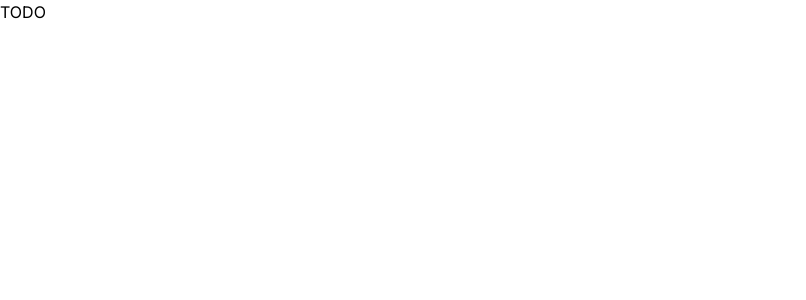
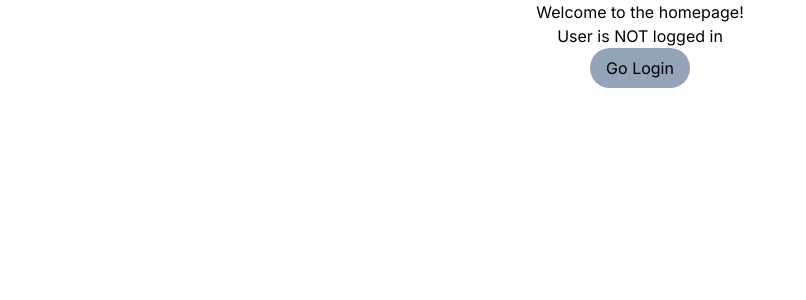
Before and after one commit to rnguyen03/2Fold-AI-Learning-Guide, a Next.js app in the folder hd2/: page / in a window 1280 px wide. Shown: the top 300 px of the page, without its empty margins (0-806 px from the left). Built offline with nearby package versions, Linux system fonts and the light colour scheme; no server answers.

Commit message:
feat(auth): added auth template

```diff
--- /dev/null
+++ b/hd2/src/app/api/auth/[...nextauth]/route.js
@@ -0,0 +1,2 @@
+import { handlers } from "@/lib/auth"; // Referring to the auth.ts we just created
+export const { GET, POST } = handlers;
--- /dev/null
+++ b/hd2/src/app/auth/sign-in/page.jsx
@@ -0,0 +1,19 @@
+"use server";
+
+import GoogleButton from "@/components/GoogleButton";
+import { auth } from "@/lib/auth";
+import { redirect } from "next/navigation";
+
+export default async function SignInPage() {
+  const session = await auth();
+
+  if (session?.user) {
+    redirect("/");
+  }
+
+  return (
+    <div className="flex flex-col gap-2 px-12">
+      <GoogleButton provider={{ id: "google", name: "Google" }} />
+    </div>
+  );
+}
--- a/hd2/src/app/page.js
+++ b/hd2/src/app/page.js
@@ -1,5 +1,31 @@
-import Image from "next/image";
+"use server";
+import { auth, signOut } from "@/lib/auth";
+import Link from "next/link";
 
-export default function Home() {
-  return <div>TODO</div>;
+export default async function Home() {
+  const session = await auth();
+
+  return (
+    <main className="flex flex-col gapy-y-4 justify-center items-center px-12">
+      <h1>Welcome to the homepage!</h1>
+      <p>User is {!session?.user && "NOT"} logged in</p>
+      <Link className="bg-slate-400 rounded-3xl px-4 py-2" href="/auth/sign-in">
+        Go Login
+      </Link>
+      {session?.user && (
+        <>
+          <form
+            action={async () => {
+              "use server";
+              await signOut();
+            }}
+          >
+            <button className="bg-red-400 rounded-3xl px-4 py-2" type="submit">
+              Sign Out
+            </button>
+          </form>
+        </>
+      )}
+    </main>
+  );
 }
--- /dev/null
+++ b/hd2/src/components/GoogleButton.jsx
@@ -0,0 +1,18 @@
+import { signIn } from "@/lib/auth";
+
+export default function GoogleButton({ provider }) {
+  return (
+    <form
+      className="flex flex-col"
+      key={provider.id}
+      action={async () => {
+        "use server";
+        await signIn(provider.id, { redirectTo: "/" });
+      }}
+    >
+      <button className="bg-slate-400 rounded-3xl py-2 px-4" type="submit">
+        <span>Sign in with {provider.name}</span>
+      </button>
+    </form>
+  );
+}
--- /dev/null
+++ b/hd2/src/lib/auth.js
@@ -0,0 +1,30 @@
+import NextAuth from "next-auth";
+import Google from "next-auth/providers/google";
+
+const providers = [Google];
+
+export const providerMap = providers.map((provider) => {
+  if (typeof provider === "function") {
+    const providerData = provider();
+    return { id: providerData.id, name: providerData.name };
+  } else {
+    return { id: provider.id, name: provider.name };
+  }
+});
+
+export const { handlers, auth, signIn, signOut } = NextAuth({
+  providers,
+  session: {
+    strategy: "jwt",
+  },
+  pages: {
+    signIn: "/auth/sign-in",
+  },
+  // adapter: FirestoreAdapter({
+  //   credential: cert({
+  //     projectId: process.env.AUTH_FIREBASE_PROJECT_ID,
+  //     clientEmail: process.env.AUTH_FIREBASE_CLIENT_EMAIL,
+  //     privateKey: process.env.AUTH_FIREBASE_PRIVATE_KEY,
+  //   }),
+  // }),
+});
--- /dev/null
+++ b/hd2/src/lib/middlware.js
@@ -0,0 +1 @@
+export { auth as middleware } from "@/lib/auth";
```
Also changed, not shown: hd2/package.json (+6 -5 lines), 1 other file (tests, documents, lock files or other folders).
